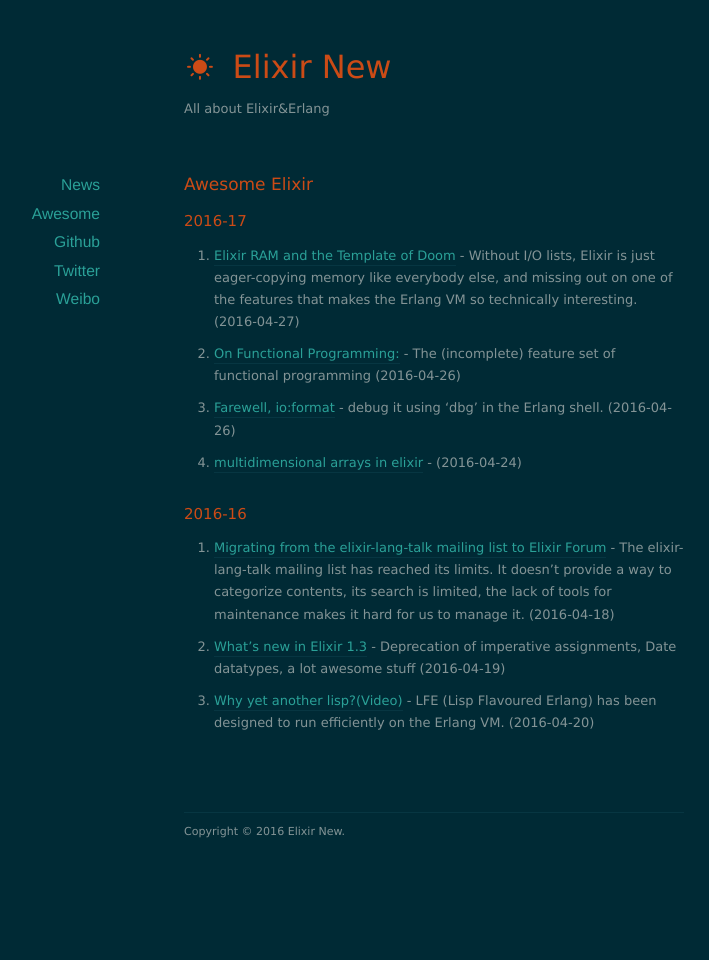
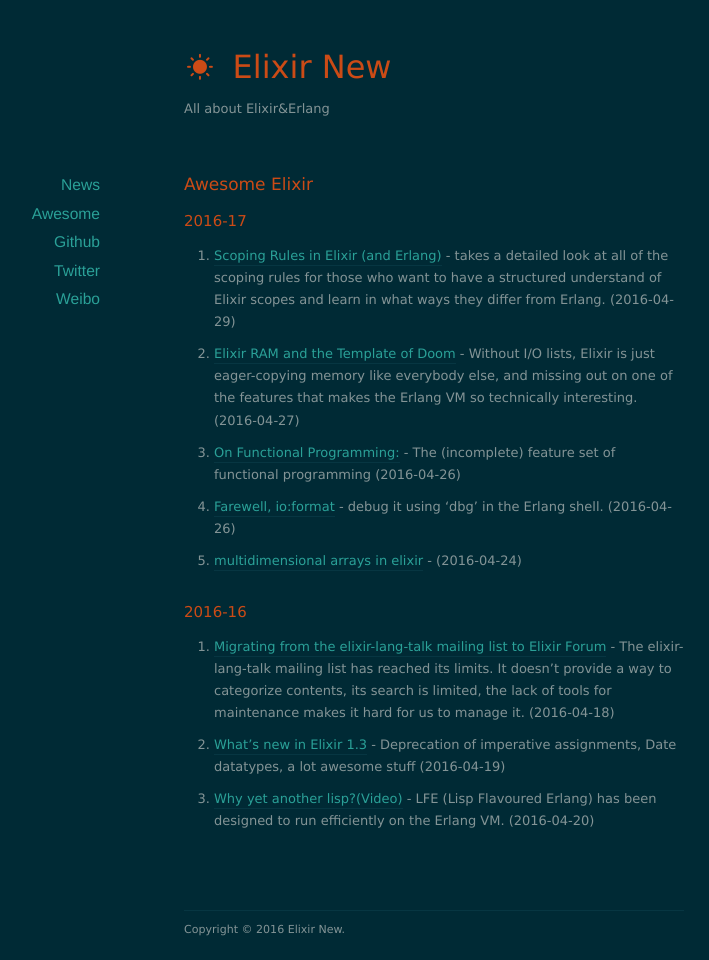
Before and after one commit to namjae/elixir-news.github.io, a Jekyll site: the page built from _posts/2016-04-09-news.markdown, in a window 1280 px wide. Shown: the whole page, without its empty margins (206-915 px from the left). Built offline with Jekyll 4.4.1, drawn with Linux system fonts in a browser that asks for light colours; nearby versions of some CDN libraries; before the commit the page ends 900 px from its top, so only the background shows below that.

Commit message:
2016-04-29T23:51:04+08:00

```diff
--- a/_posts/2016-04-09-news.markdown
+++ b/_posts/2016-04-09-news.markdown
@@ -6,6 +6,7 @@
 ---
 ## 2016-17
 
+* [Scoping Rules in Elixir (and Erlang)](https://github.com/alco/elixir/wiki/Scoping-Rules-in-Elixir-(and-Erlang)) - takes a detailed look at all of the scoping rules for those who want to have a structured understand of Elixir scopes and learn in what ways they differ from Erlang. (2016-04-29)
 * [Elixir RAM and the Template of Doom](http://www.evanmiller.org/elixir-ram-and-the-template-of-doom.html) -
 Without I/O lists, Elixir is just eager-copying memory like everybody else, and missing out on one of the features that makes the Erlang VM so technically interesting. (2016-04-27)
 * [On Functional Programming:](https://medium.com/@jlouis666/on-functional-programming-df28cc9078de#.i6osvk1ux) -
```
